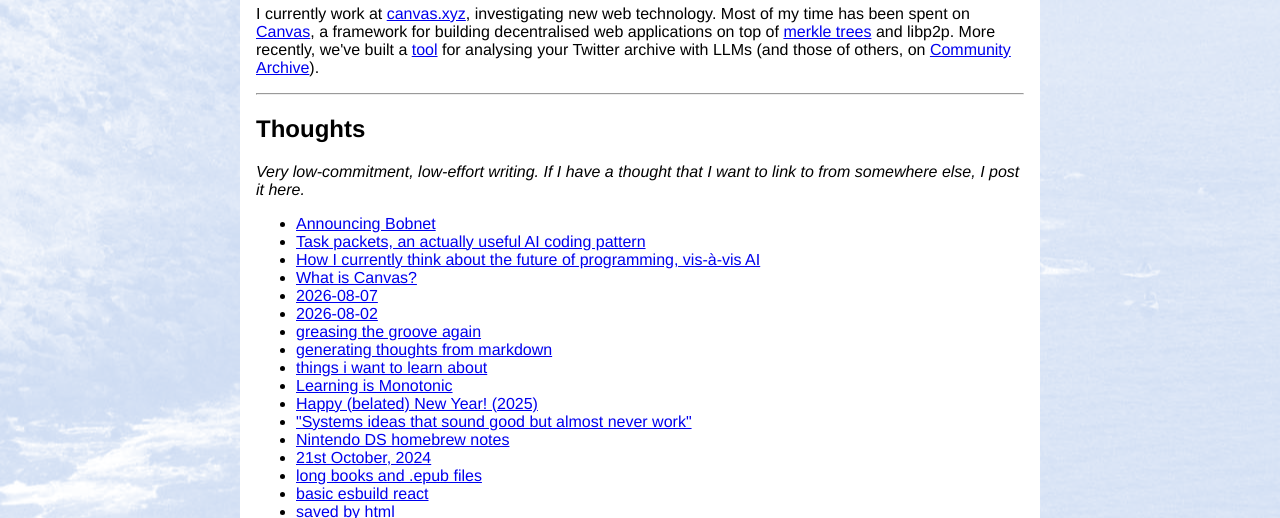
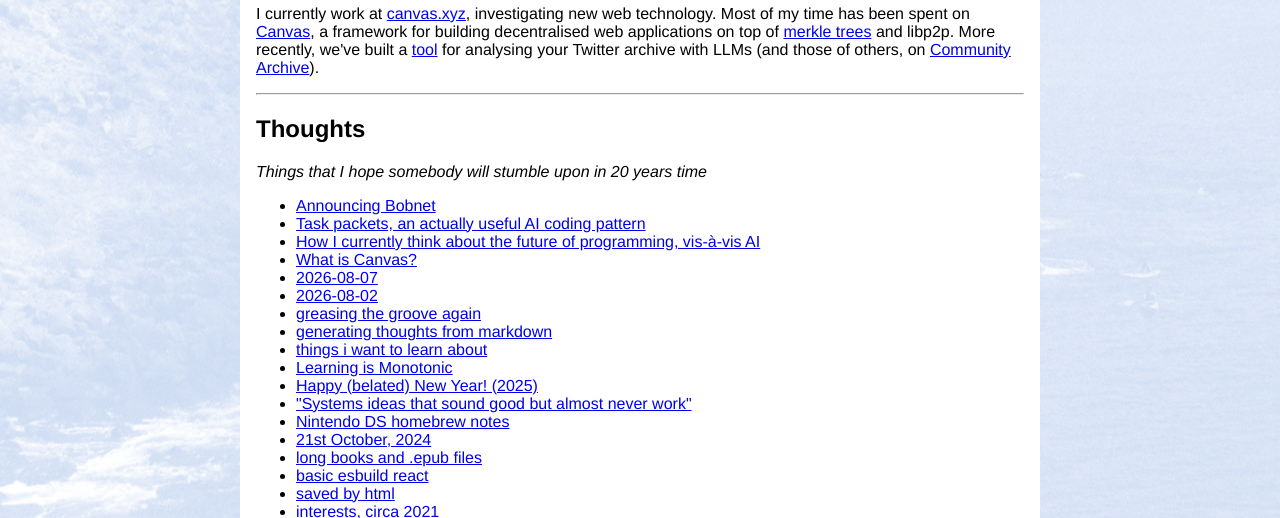
Before and after one commit to rjwebb/rjwebb.github.io, a plain HTML site: page index.html in a window 1280 px wide. Shown: the part 280-798 px from the top of the page. Drawn offline with Linux system fonts and the light colour scheme.

Commit message:
change thoughts subtitle

```diff
--- a/index.html
+++ b/index.html
@@ -80,7 +80,7 @@
             <div>
                 <hgroup>
                 <h2>Thoughts</h2>
-                <p>Very low-commitment, low-effort writing. If I have a thought that I want to link to from somewhere else, I post it here.</p>
+                <p>Things that I hope somebody will stumble upon in 20 years time</p>
                 </hgroup>
 
                 <ul>
```
